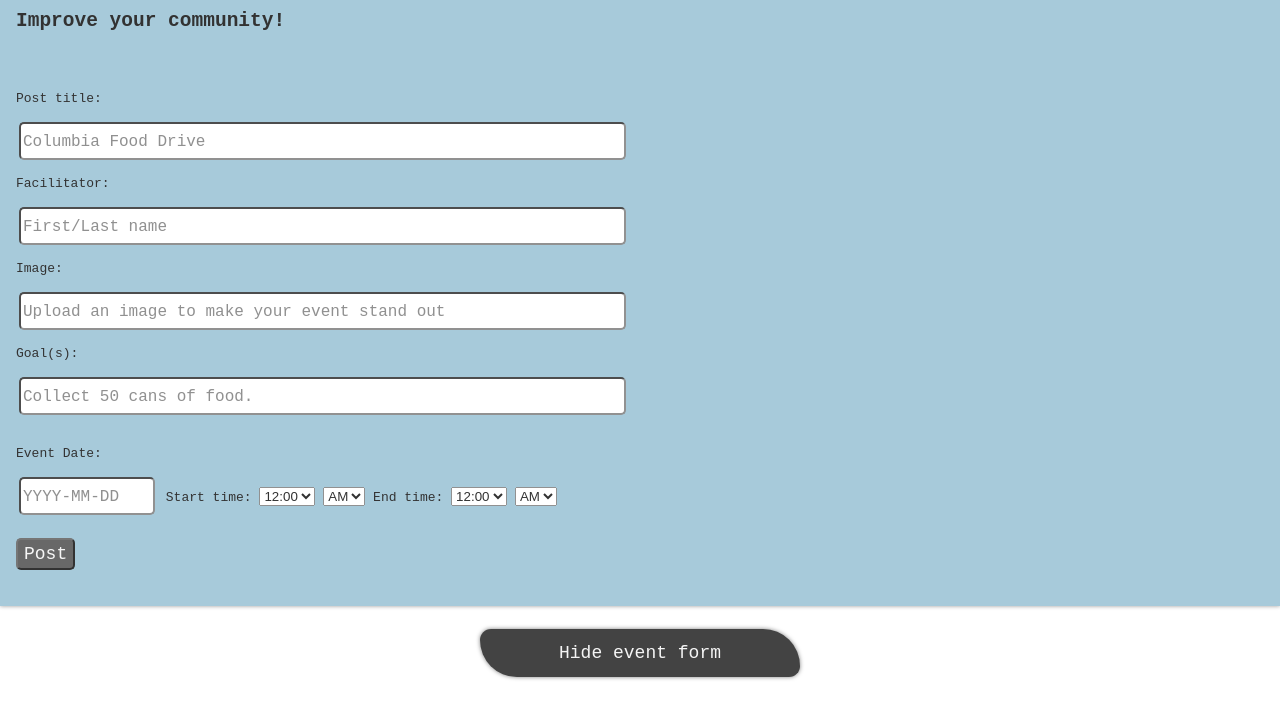
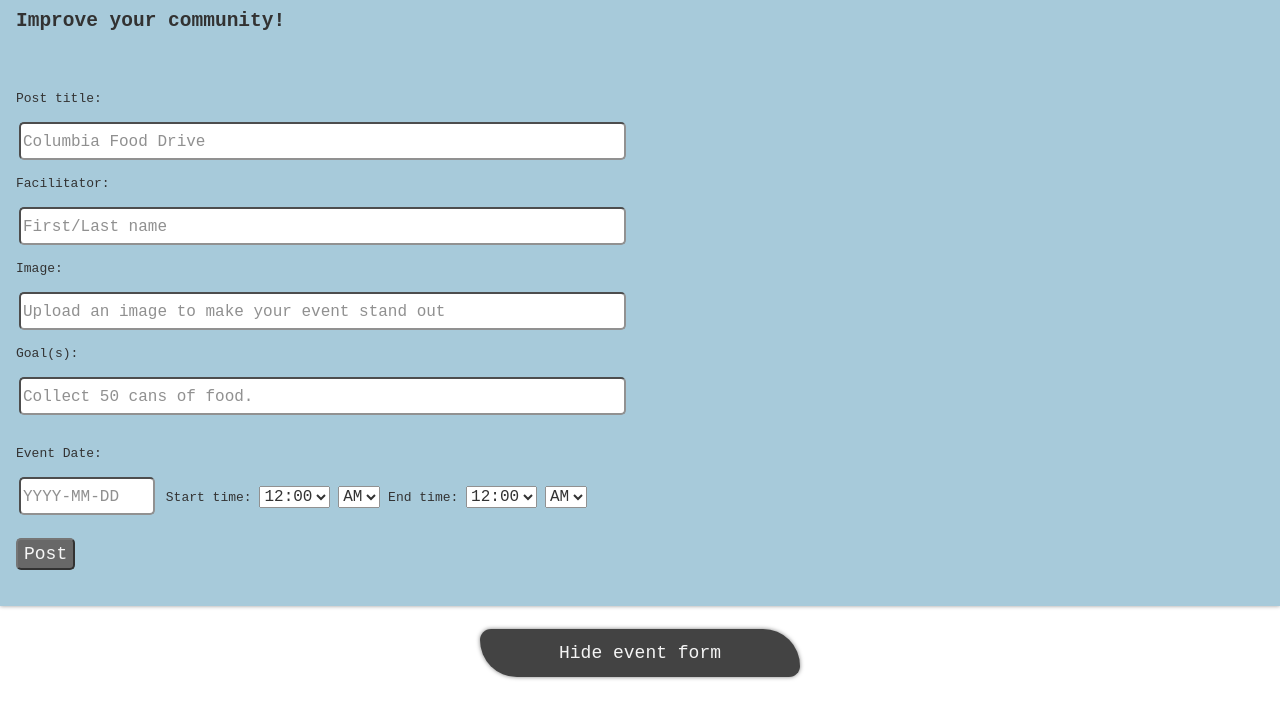
Before and after one commit to 1stofhername/Phase1-Project, a plain HTML site: page index.html in a window 1280 px wide. Both pictures are taken after a click on the button "Engage your community!". Shown: the part 214-932 px from the top of the page. Drawn offline with Linux system fonts and the light colour scheme; no server answers; a web font is replaced by a local one.

Commit message:
style.css update

```diff
--- a/stylesheets/style.css
+++ b/stylesheets/style.css
@@ -144,3 +144,8 @@ p.attendee-count {
 ::placeholder{
   font-size:1rem;
 }
+
+select{
+  font-family: monospace;
+  font-size: 1rem;
+}
```
